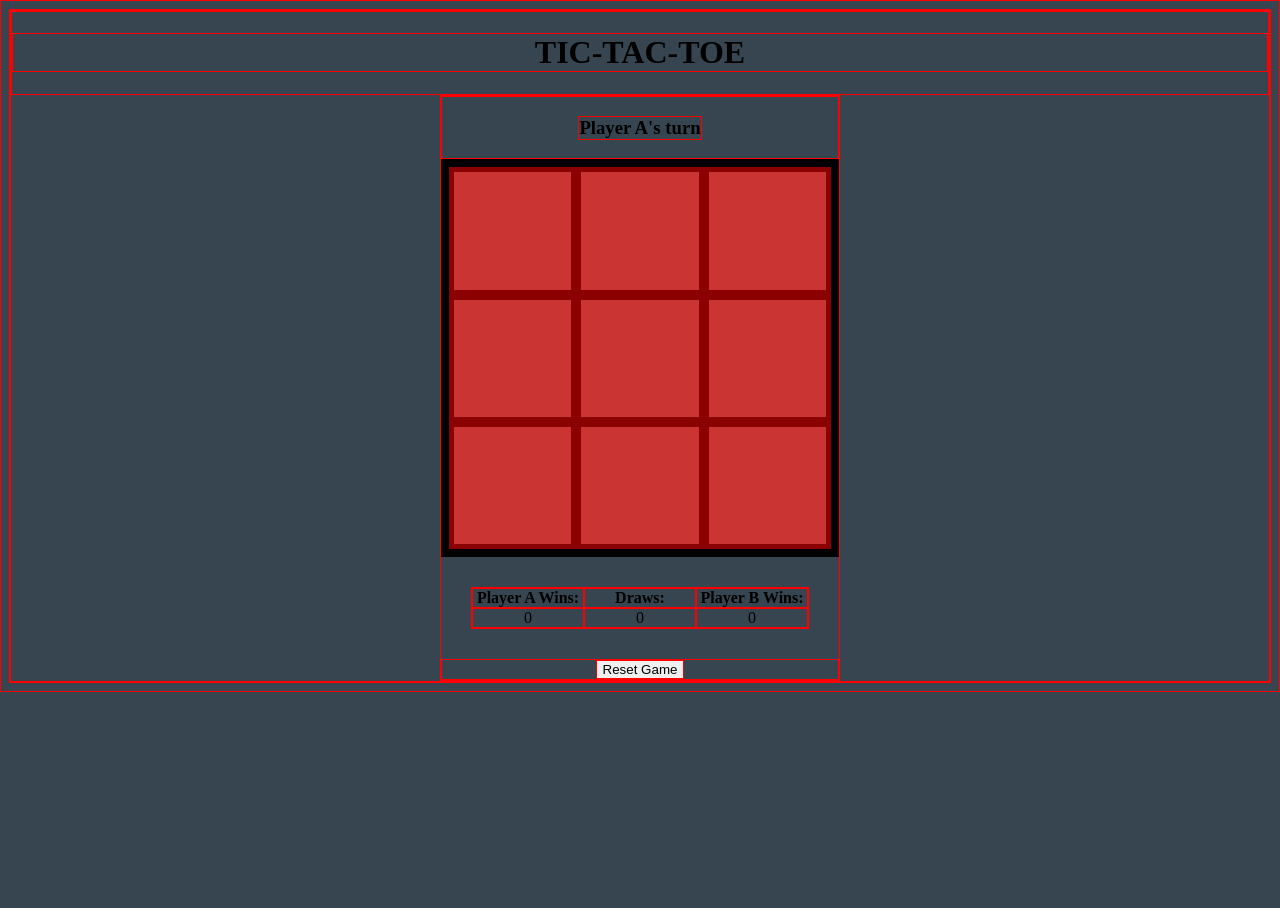
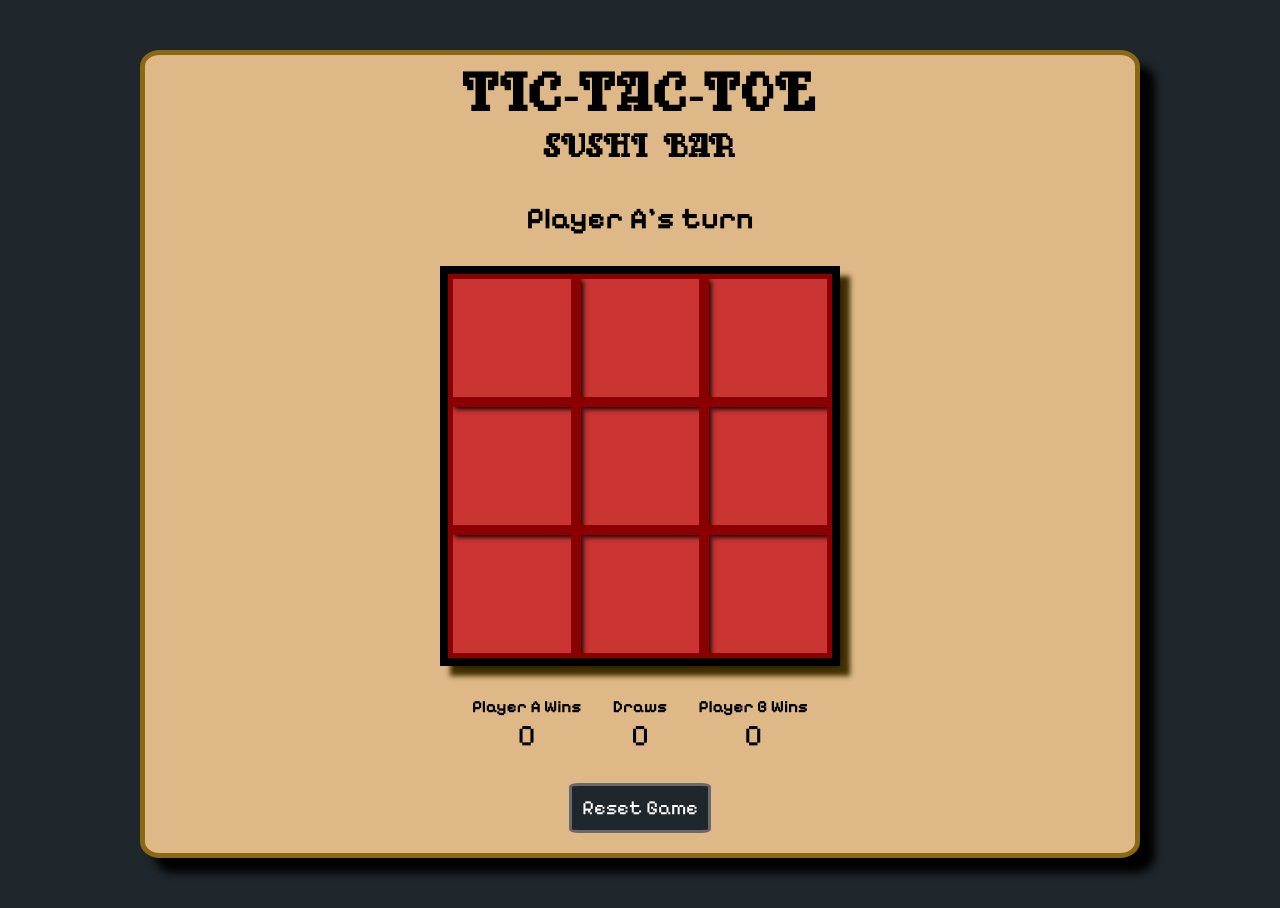
Before and after one commit to ScottHugs/tic-tac-toe, a plain HTML site: page index.html in a window 1280 px wide. Before the commit the page ends 800 px from the top, so only its background shows below. Drawn offline with Linux system fonts and the light colour scheme.

Commit message:
General design

```diff
--- a/css/style.css
+++ b/css/style.css
@@ -1,14 +1,39 @@
 * {
     box-sizing: border-box;
-    border: 1px solid red;
+    /* border: 1px solid red; */
+}
+
+@font-face {
+    font-family: pixelFont;
+    src: url(3610-player-9-desktop.otf);
 }
 
 body {
-    background-color: #36454F;
+    background-color: #20272c;
+}
+
+.page-wrapper {
+    margin: 50px auto;
+    max-width: 1000px;
+    background-color: #deb887;
+    border: 5px solid #8b6914;
+    box-shadow: 15px 15px 10px black;
+    border-radius: 2%;
 }
 
 h1 {
     text-align: center;
+    font-family: pixelFont;
+    font-weight: 700;
+    font-size: 50px;
+    margin: 0;
+}
+h2 {
+    text-align: center;
+    font-family: pixelFont;
+    font-size: 30px;
+    margin:0;
+    padding: 0;
 }
 
 main {
@@ -22,13 +47,26 @@ main {
     justify-content: center;
     text-align: center;
     gap: 20px;
+    font-family: 'Pixelify Sans', sans-serif;
+    margin-bottom: 10px;
 }
 
 .game-state-description-elem {
     display: inline-block;
+    font-family: 'Pixelify Sans', sans-serif;
+    font-size: 30px;
+    margin: 40px 0 20px 0;
 }
 .next-game-btn {
     display: none;
+    font-family: 'Pixelify Sans', sans-serif;
+    font-size: 20px;
+    color: white;
+    /* padding: 15px 5px; */
+    margin: 30px 0 0 0;
+    background-color: #20272c;
+    border: 3px solid dimgrey;
+    border-radius: 7%;
 }
 
 .game-board-grid-section {
@@ -36,6 +74,7 @@ main {
     grid-template-columns: repeat(3, 1fr);
     border: 8px solid black;
     background-color: #CA3433;
+    box-shadow: 10px 10px 5px #433103;
 }
 
 .game-board-grid-section div {
@@ -47,6 +86,8 @@ main {
     font-size: xx-large;
     background-size: cover;
     border: 5px solid darkred;
+    box-shadow: 7px 7px 5px black;
+
 }
 
 .scores-section {
@@ -58,14 +99,29 @@ main {
 .scores-section h4 {
     text-align: center;
     margin: 0;
+    font-family: 'Pixelify Sans', sans-serif;
+    font-size: 17px;
 }
 
 .scores-section p {
     text-align: center;
     margin: 0;
+    font-family: 'Pixelify Sans', sans-serif;
+    font-size: 30px;
 }
 
 .game-buttons-footer {
     display: flex;
     justify-content: center;
 }
+
+.reset-game-btn {
+    font-family: 'Pixelify Sans', sans-serif;
+    margin: 0 0 20px 0;
+    padding: 10px;
+    font-size: 20px;
+    background-color: #20272c;
+    border: 3px solid dimgrey;
+    color: white;
+    border-radius: 7%;
+}
--- a/index.html
+++ b/index.html
@@ -4,6 +4,10 @@
     <meta charset="UTF-8">
     <meta name="viewport" content="width=device-width, initial-scale=1.0">
     <title>Document</title>
+    <link rel="preconnect" href="https://fonts.googleapis.com">
+    <link rel="preconnect" href="https://fonts.gstatic.com" crossorigin>
+    <link href="https://fonts.googleapis.com/css2?family=Pixelify+Sans:wght@400;500;600;700&display=swap" rel="stylesheet">
+
     <link rel="stylesheet" href="css/style.css">
     <script defer src="app.js"></script>
 </head>
@@ -11,6 +15,7 @@
     <div class="page-wrapper">
         <header>
             <h1>TIC-TAC-TOE</h1>
+            <h2>Sushi Bar</h2>
         </header>
         <main>
             <header class="game-state-header">
@@ -30,9 +35,9 @@
             </section>
 
             <section class="scores-section">
-                <h4>Player A Wins:</h4>
-                <h4>Draws:</h4>
-                <h4>Player B Wins:</h4>
+                <h4>Player A Wins</h4>
+                <h4>Draws</h4>
+                <h4>Player B Wins</h4>
 
                 <p class="player-a-win-count-elem">0</p>
                 <p class="draws-count-elem">0</p>
```
Also changed, not shown: css/3610-player-9-desktop.otf (added).
